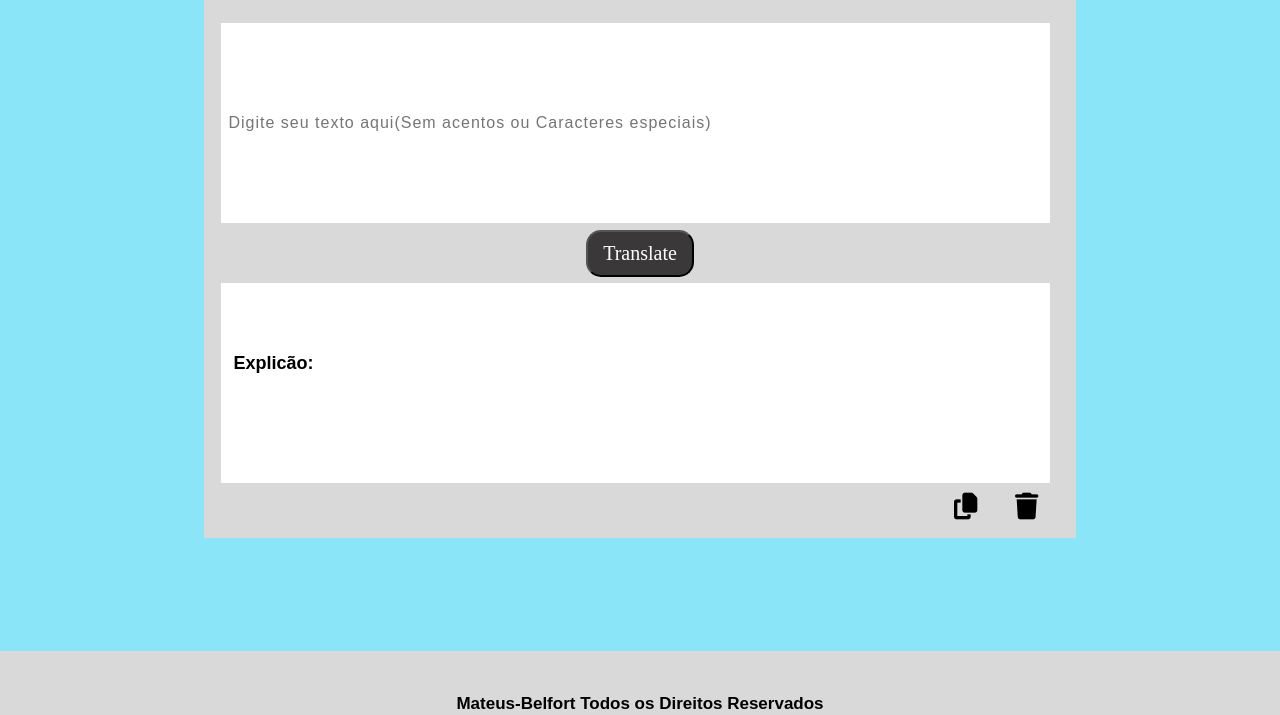
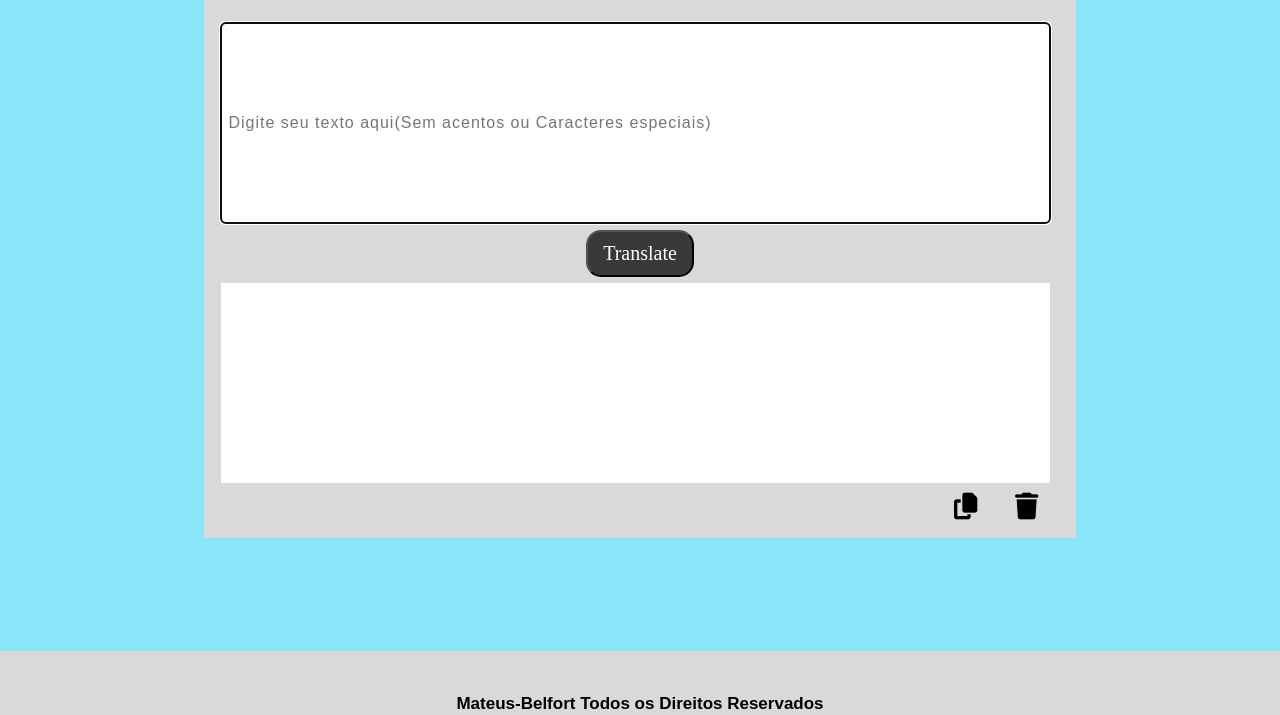
Before and after one commit to Mateus-Belfort/Morse_Code_Translator, a plain HTML site: page index.html in a window 1280 px wide. Both pictures are taken after a click on the button "Translate". Shown: the part 85-800 px from the top of the page. Drawn offline with Linux system fonts and the light colour scheme; a web font is replaced by a local one.

Commit message:
Atualização de botões

```diff
--- a/assets/script.js
+++ b/assets/script.js
@@ -44,6 +44,12 @@ var charCodes=new Array(36);
     var temp=''
 
     function codificar() {
+        if(document.getElementById("normal").value.length < 1){
+            alert('Por favor, Digite algo para traduzir!');
+            document.getElementById("normal").focus();
+            return false
+        }
+
     document.elementos.letras.value=document.elementos.letras.value.toLowerCase();
     document.elementos.result.value="";
     temp=''
--- a/index.html
+++ b/index.html
@@ -12,7 +12,7 @@
       src="https://kit.fontawesome.com/07427a359b.js"
       crossorigin="anonymous"
     ></script>
-    <script src="./assets/script.js"></script>
+
     <title>Translator</title>
   </head>
   <body>
@@ -24,18 +24,7 @@
 
         <!--caixa para digitar o texto com letra comum-->
         <div class="first-box">
-        <input
-          type="text"
-            NAME="letras"
-            class="normal"
-            id="normal"
-            cols="10"
-            rows="5"
-
-            placeholder="Digite seu texto aqui(Sem acentos ou Caracteres especiais)"
-            required
-        ></input>
-
+        <input type="text"  name="letras" class="normal" id="normal" placeholder="Digite seu texto aqui(Sem acentos ou Caracteres especiais)" required>
         </div>
 
 
@@ -47,12 +36,13 @@
         <!--Caixa de Texto com os códigos Morses-->
         <div class="second-box">
           <textarea
-            NAME="result"
+            name="result"
             class="morse"
             id="result"
             cols="30"
             rows="10"
             readonly
+            required
           ></textarea>
         </div>
 
@@ -63,7 +53,7 @@
 
         <!--Resetar-->
         <div class="icon">
-          <button onClick="document.elementos.result.select(); document.execCommand('Delete')"><i class="fa-solid fa-trash fa-2x"></i></button>
+          <button onClick="document.elementos.result.select(); document.execCommand('Delete');"><i class="fa-solid fa-trash fa-2x"></i></button>
         </div>
       </form>
     </div>
@@ -71,4 +61,5 @@
         <h5><a href="https://github.com/Mateus-Belfort">Mateus-Belfort </a>Todos os Direitos Reservados</h5>
     </div>
   </body>
+  <script src="./assets/script.js"></script>
 </html>
```
